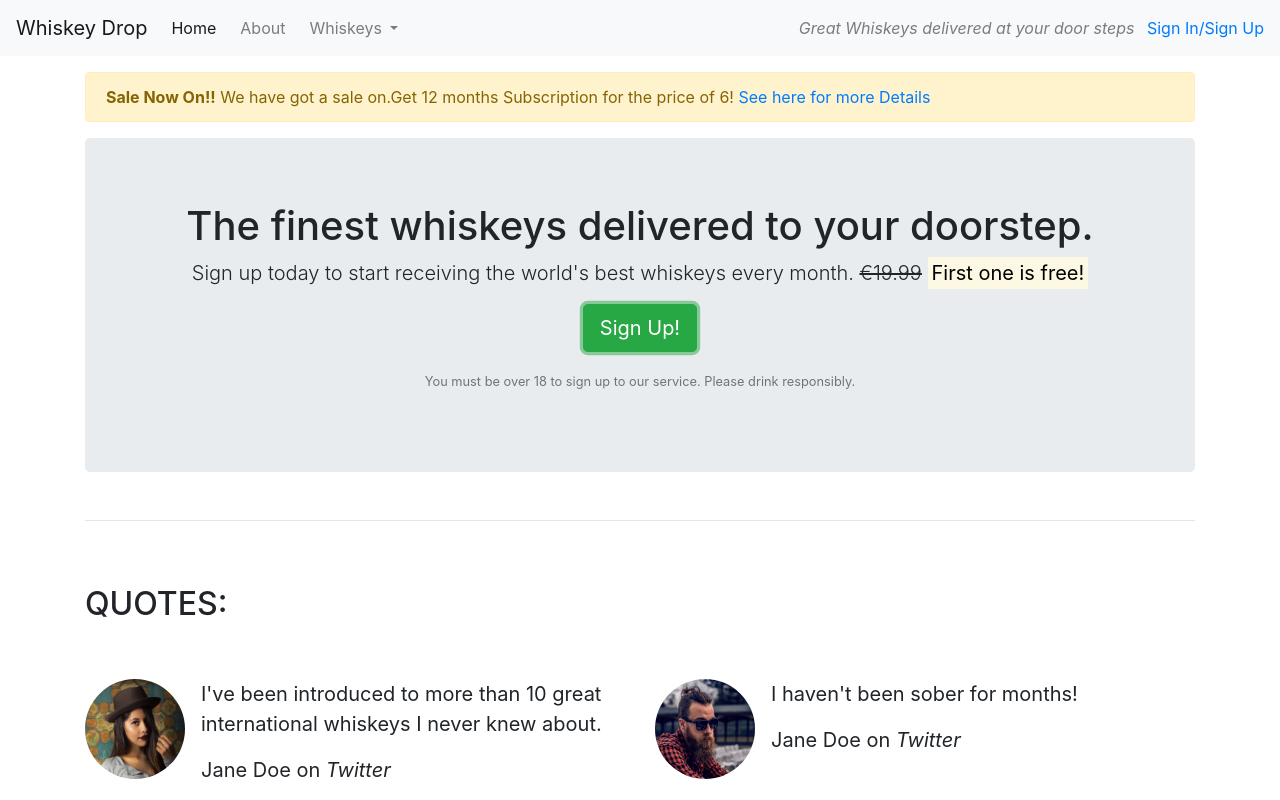
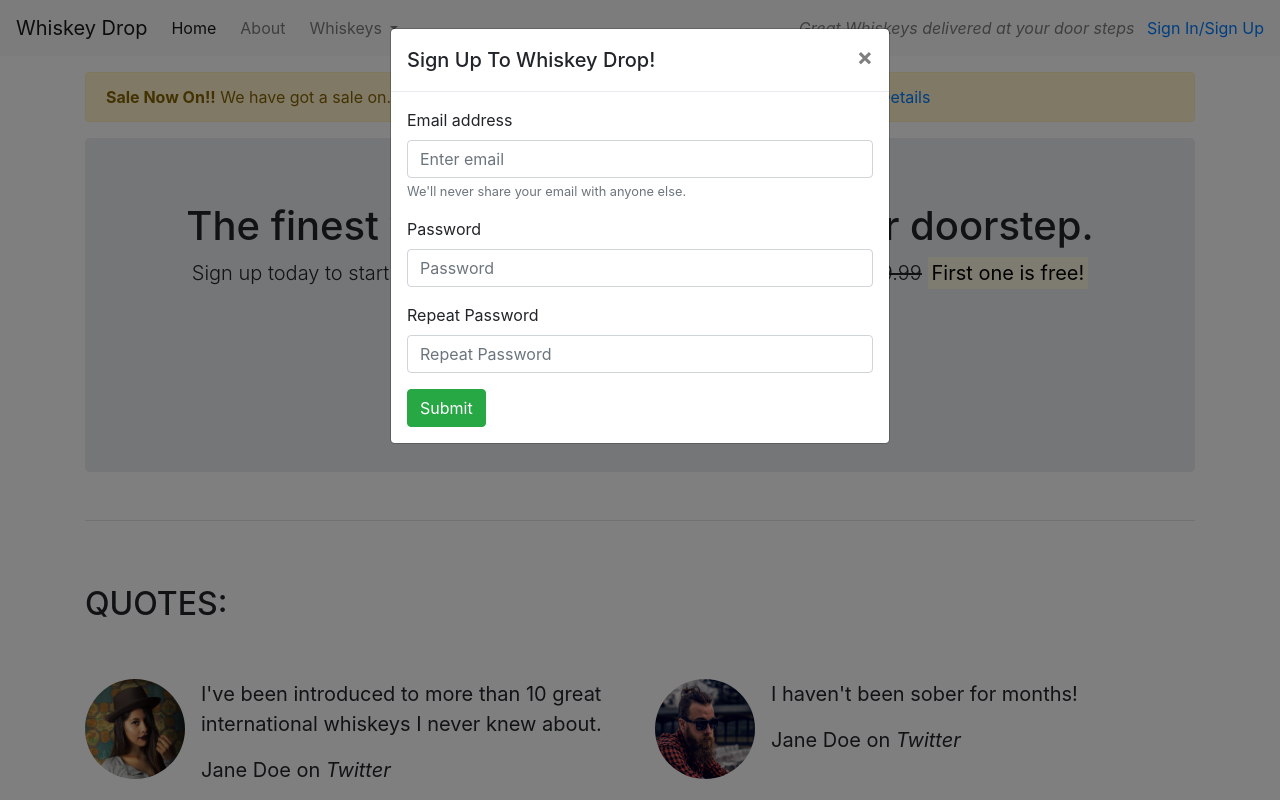
Before and after one commit to sari-rahul/Whisky-drop, a plain HTML site: page index.html in a window 1280 px wide. Both pictures are taken after a click on the button "Sign Up!". Shown: the top 800 px of the page. Drawn offline with nearby package versions, Linux system fonts and the light colour scheme.

Commit message:
Add modal

```diff
--- a/index.html
+++ b/index.html
@@ -61,7 +61,7 @@
                         <s class="d-none d-sm-inline">€19.99</s>
                         <span class="d-inline d-sm-none"><br></span>
                         <strong><mark>First one is free!</mark></strong></p>
-                    <p><button class="btn btn-lg btn-success">Sign Up!</button></p>
+                    <p><button class="btn btn-lg btn-success" data-toggle="modal" data-target="#SignupModal">Sign Up!</button></p>
                     <p class="text-muted"><small>You must be over 18 to sign up to our service. Please drink responsibly.</small></p>
                 </section>
             </div>
@@ -141,6 +141,36 @@
         </section>
         <!-- /.features -->
     </article>
+    <div class="modal" tabindex="-1" role="dialog" id="SignupModal">
+        <div class="modal-dialog" role="document">
+            <div class="modal-content">
+                <div class="modal-header">
+                    <h5 class="modal-title">Sign Up To Whiskey Drop!</h5>
+                    <button type="button" class="close" data-dismiss="modal" aria-label="Close">
+          <span aria-hidden="true">&times;</span>
+        </button>
+                </div>
+                <div class="modal-body">
+                    <form>
+                        <div class="form-group">
+                            <label for="exampleInputEmail1">Email address</label>
+                            <input type="email" class="form-control" id="exampleInputEmail1" aria-describedby="emailHelp" placeholder="Enter email">
+                            <small id="emailHelp" class="form-text text-muted">We'll never share your email with anyone else.</small>
+                        </div>
+                        <div class="form-group">
+                            <label for="password">Password</label>
+                            <input type="password" class="form-control" id="password" placeholder="Password">
+                        </div>
+                        <div class="form-group">
+                            <label for="repeatPassword">Repeat Password</label>
+                            <input type="password" class="form-control" id="repeatPassword" placeholder="Repeat Password">
+                        </div>
+                        <button type="submit" class="btn btn-success">Submit</button>
+                    </form>
+            </div>
+          </div>
+        </div>
+      </div>
     <script src="https://code.jquery.com/jquery-3.3.1.slim.min.js" integrity="sha384-q8i/X+965DzO0rT7abK41JStQIAqVgRVzpbzo5smXKp4YfRvH+8abtTE1Pi6jizo" crossorigin="anonymous"></script>
     <script src="https://cdnjs.cloudflare.com/ajax/libs/popper.js/1.14.3/umd/popper.min.js" integrity="sha384-ZMP7rVo3mIykV+2+9J3UJ46jBk0WLaUAdn689aCwoqbBJiSnjAK/l8WvCWPIPm49" crossorigin="anonymous"></script>
     <script src="https://stackpath.bootstrapcdn.com/bootstrap/4.1.3/js/bootstrap.min.js" integrity="sha384-ChfqqxuZUCnJSK3+MXmPNIyE6ZbWh2IMqE241rYiqJxyMiZ6OW/JmZQ5stwEULTy" crossorigin="anonymous"></script>
```
